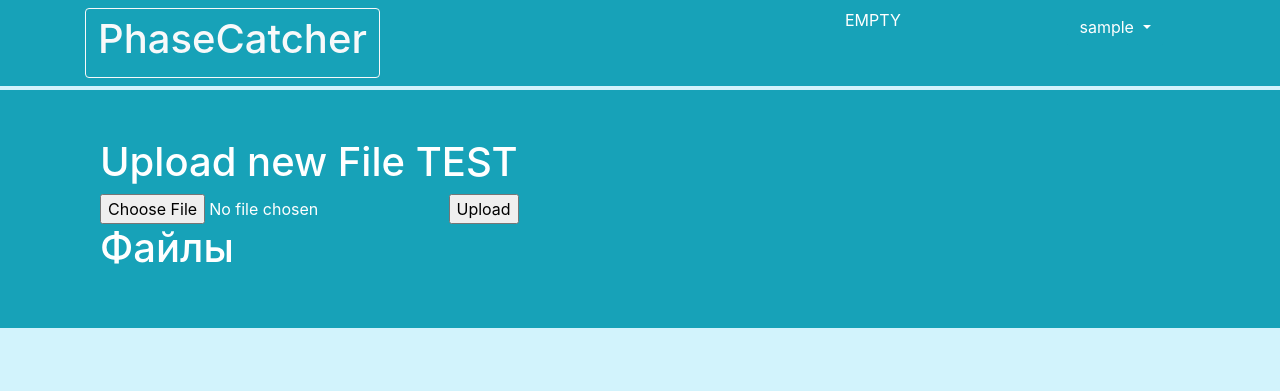
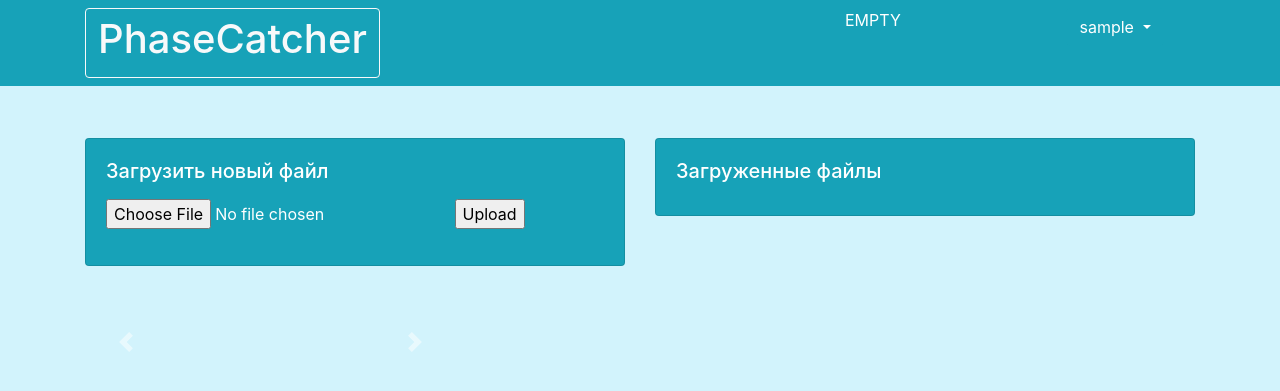
Before and after one commit to petrovao87/grad_project, a Flask app: page /analise in a window 1280 px wide. Shown: the top 391 px of the page. Run offline with Flask 2, Linux system fonts and the light colour scheme; the visitor is signed in with stand-in values (Sample User, id 1); data comes from the database, SQL or seed files in the repository; data that the repository does not hold is empty; some libraries are stand-ins or nearby versions.

```diff
--- a/web_app/__init__.py
+++ b/web_app/__init__.py
@@ -1,7 +1,7 @@
 from flask import Flask, render_template
 from web_app.funcs import get_html, allowed_file, upload_file, save_file, all_files
 from web_app.model import db, FileDB, User
-from web_app.forms import LoginForm, RegistrForm
+from web_app.forms import LoginForm, RegistrForm, DownloadForm
 from flask import Flask, flash, request, redirect, url_for, send_from_directory, render_template
 from flask_login import LoginManager, current_user, login_user, logout_user, login_required
 from datetime import datetime
@@ -110,8 +110,9 @@ def create_app():
         if current_user.is_authenticated:
             title = 'TEST'
             upload_file()
+            form = DownloadForm
             files_list = FileDB.query.order_by(FileDB.uploaded.desc()).all()
-            return render_template('analise.html', files_list=files_list, title=title)
+            return render_template('analise.html', form=form, files_list=files_list, title=title)
         else:
             return redirect(url_for('index'))
 
--- a/web_app/forms.py
+++ b/web_app/forms.py
@@ -14,3 +14,7 @@ class RegistrForm(FlaskForm):
     password1 = PasswordField('Пароль', validators=[DataRequired()], render_kw={'class': 'form-control'})
     password2 = PasswordField('Повторите пароль', validators=[DataRequired()], render_kw={'class': 'form-control'})
     submit = SubmitField('Отправить', render_kw={'class': 'btn btn-info'})
+
+class DownloadForm(FlaskForm):
+    submit = SubmitField('Отправить', render_kw={'class': 'btn btn-info'})
+    choice = SubmitField('Выберите', render_kw={'class': 'btn btn-info'})
--- a/web_app/templates/analise.html
+++ b/web_app/templates/analise.html
@@ -1,27 +1,38 @@
 {% extends "base.html" %}
 
 {% block body %}
-<div class="p-5 mb-1 bg-info text-white">
+<div class="p-5 mb-1">
     <div class="container">
-        <div class="col">
-            <h1>Upload new File
-            {{ title }}
-            </h1>
+
+<div class="row">
+  <div class="col">
+    <div class="card text-white bg-info">
+      <div class="card-body">
+        <h5 class="card-title">Загрузить новый файл</h5>
+        <p class="card-text">
             <form method=post enctype=multipart/form-data>
                 <input type=file name=file>
                 <input type=submit value=Upload>
-            </form>
-        </div>
-        <div class="col-2">
-            <h1>Файлы</h1>
+            </form></p>
+      </div>
+    </div>
+  </div>
+  <div class="col">
+    <div class="card text-white bg-info">
+      <div class="card-body">
+        <h5 class="card-title">Загруженные файлы</h5>
+        <p class="card-text">
             {% for files in files_list %}
             <ul><li>
                 <b>{{ files.file_name }}</b>
                 <p>{{ files.uploaded.strftime('%B %d, %Y') }}</p>
             </li></ul>
             <hr />
-            {% endfor %}
-        </div>
+            {% endfor %}</p>
+      </div>
+    </div>
+  </div>
+</div>
     </div>
 </div>
 
@@ -75,6 +86,31 @@
 
           </div>
 </div>
+<div class="container">
+    <div class="col-md-4">
 
+    </div>
+    <div class="col-md-4">
+        <div id="carouselExampleControls" class="carousel slide" data-ride="carousel">
+            <div class="carousel-inner">
+                {% for files in files_list %}
+                <div class="carousel-item {% if loop.first %} active {% endif %}">
+                    <img width="450px" height="220px" src="/mediafiles/{{ files.file_name }}" class="d-block w-100" alt= {{ files.file_name }}>
+                </div>
+                {% endfor %}
+            </div>
+            <a class="carousel-control-prev" href="#carouselExampleControls" role="button" data-slide="prev">
+                <span class="carousel-control-prev-icon" aria-hidden="true"></span>
+                <span class="sr-only">Previous</span>
+            </a>
+            <a class="carousel-control-next" href="#carouselExampleControls" role="button" data-slide="next">
+                <span class="carousel-control-next-icon" aria-hidden="true"></span>
+                <span class="sr-only">Next</span>
+            </a>
+        </div>
+    </div>
+    <div class="col-md-4">
 
+    </div>
+</div>
 {% endblock %}
--- a/web_app/templates/base.html
+++ b/web_app/templates/base.html
@@ -28,7 +28,7 @@
                 {% if current_user.is_authenticated %}
                 <div class="btn-group" role="group">
                     <button id="btnGroupDrop1" type="button" class="btn btn-info dropdown-toggle" data-toggle="dropdown" aria-haspopup="true" aria-expanded="false">
-                    {{ current_user.username }}
+                        {{ current_user.username }}
                     </button>
                     <div class="dropdown-menu" aria-labelledby="btnGroupDrop1">
                         <a class="dropdown-item" href="logout">Logout</a>
```
